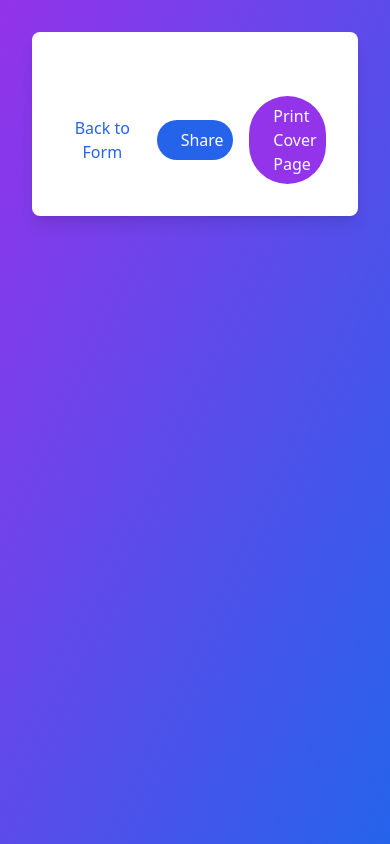
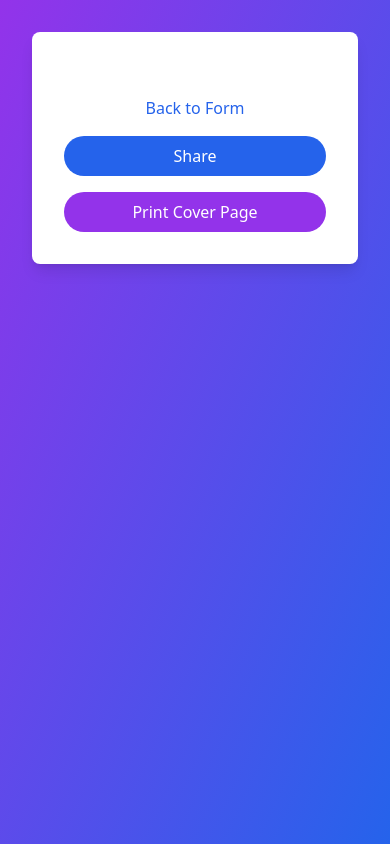
Before and after one commit to JohnFarrellDev/score-cover-print, a React (Vite) app: page /cover in a window 390 px wide. Built offline with nearby package versions, Linux system fonts and the light colour scheme.

Commit message:
responsive button container

```diff
--- a/src/CoverPage.tsx
+++ b/src/CoverPage.tsx
@@ -78,7 +78,7 @@ export function CoverPage() {
           </div>
         )}
 
-        <div className="mt-8 print:hidden grid grid-cols-3 gap-4 justify-between items-center">
+        <div className="mt-8 print:hidden grid grid-cols-1 md:grid-cols-3 gap-4 justify-between items-center">
           <Link
             to="/"
             className="flex-1 text-center text-blue-600 hover:underline"
```
